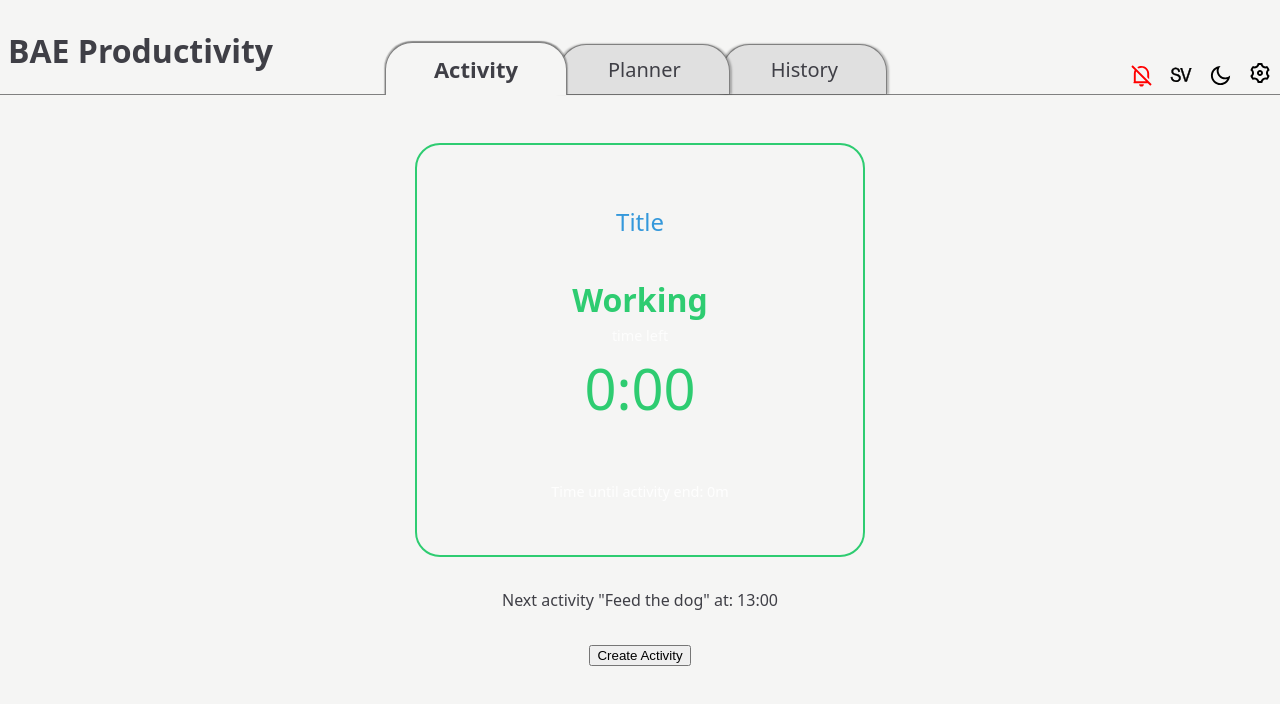
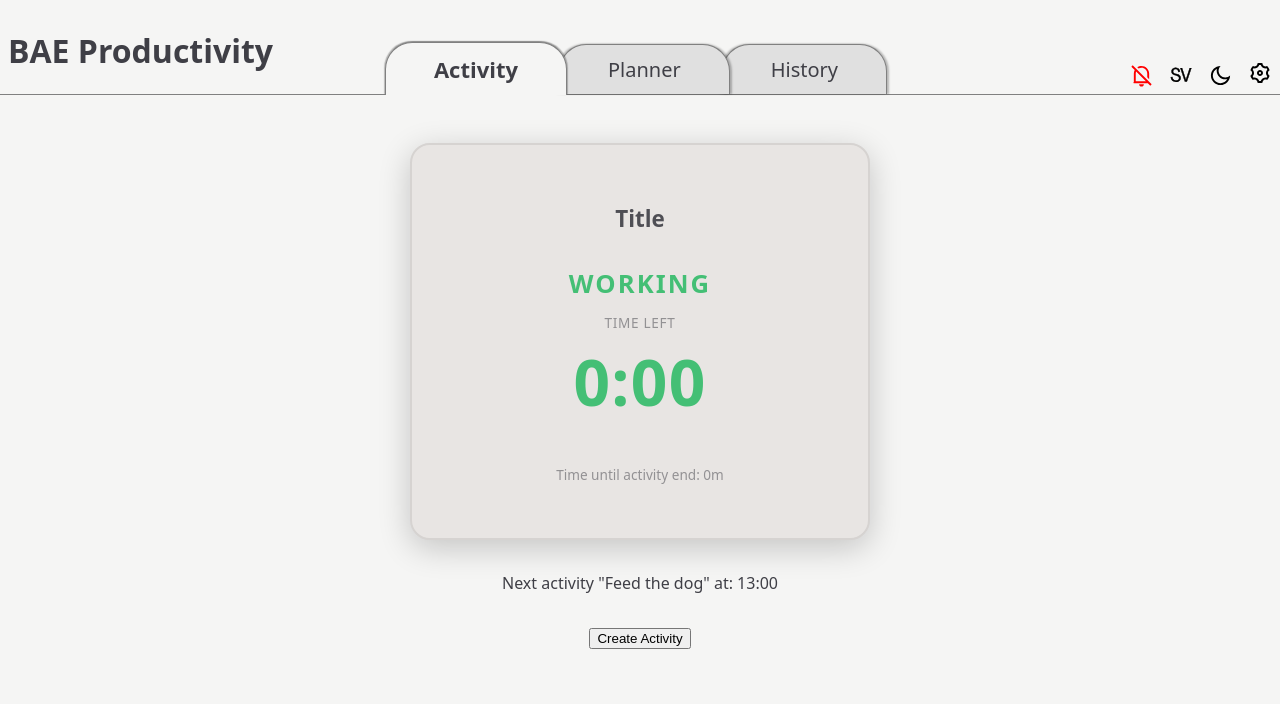
Before and after one commit to ollewarne/linkoping-pps, a React (Vite) app: page / in a window 1280 px wide. Shown: the top 704 px of the page. Built offline with nearby package versions, Linux system fonts and the light colour scheme.

Commit message:
styled countdowndisplay.css

```diff
--- a/src/components/CountdownTimer/CountdownDisplay.css
+++ b/src/components/CountdownTimer/CountdownDisplay.css
@@ -5,44 +5,74 @@
 }
 
 .timer-card {
-  border: 2px solid #2ecc71;
-  border-radius: 25px;
-  padding: 40px;
-  width: 450px;
+  border: 2px solid var(--btn-bg);
+  border-radius: 20px;
+  padding: 40px 48px;
+  width: 460px;
   text-align: center;
-  color: white;
+  background-color: var(--modal-bg);
+  color: var(--text);
+  box-shadow: 0 8px 32px rgba(0, 0, 0, 0.2);
 }
 
 .activity-name {
-  color: #3498db;
-  font-weight: normal;
-  margin-bottom: 40px;
+  color: var(--text);
+  font-weight: 600;
+  font-size: 1.4rem;
+  margin-bottom: 32px;
+  opacity: 0.9;
+}
+
+.phase-display {
+  display: flex;
+  flex-direction: column;
+  align-items: center;
+  gap: 4px;
 }
 
 .phase-status {
-  font-size: 2rem;
-  margin-bottom: 0;
+  font-size: 1.6rem;
+  font-weight: 600;
+  margin: 0;
+  text-transform: uppercase;
+  letter-spacing: 0.08em;
 }
 
-.phase-status.work { color: #2ecc71; }
-.phase-status.break { color: #e74c3c; }
+.phase-status.work {
+  color: #44BF75;
+}
+
+.phase-status.break {
+  color: #F10057;
+}
 
 .label {
-  font-size: 0.9rem;
-  margin: 5px 0;
-  opacity: 0.8;
+  font-size: 0.85rem;
+  margin: 8px 0 2px;
+  opacity: 0.5;
+  color: var(--text);
+  text-transform: uppercase;
+  letter-spacing: 0.05em;
 }
 
 .time-count {
-  font-size: 3.5rem;
-  margin-top: 0;
+  font-size: 4rem;
+  font-weight: 700;
+  margin: 0;
+  letter-spacing: 0.02em;
 }
 
-.time-count.work { color: #2ecc71; }
-.time-count.break { color: #e74c3c; }
+.time-count.work {
+  color: #44BF75;
+}
+
+.time-count.break {
+  color: #F10057;
+}
 
 .total-end-time {
-  margin-top: 50px;
-  font-size: 0.9rem;
-  opacity: 0.9;
+  margin-top: 40px;
+  font-size: 0.85rem;
+  opacity: 0.5;
+  color: var(--text);
 }
```
